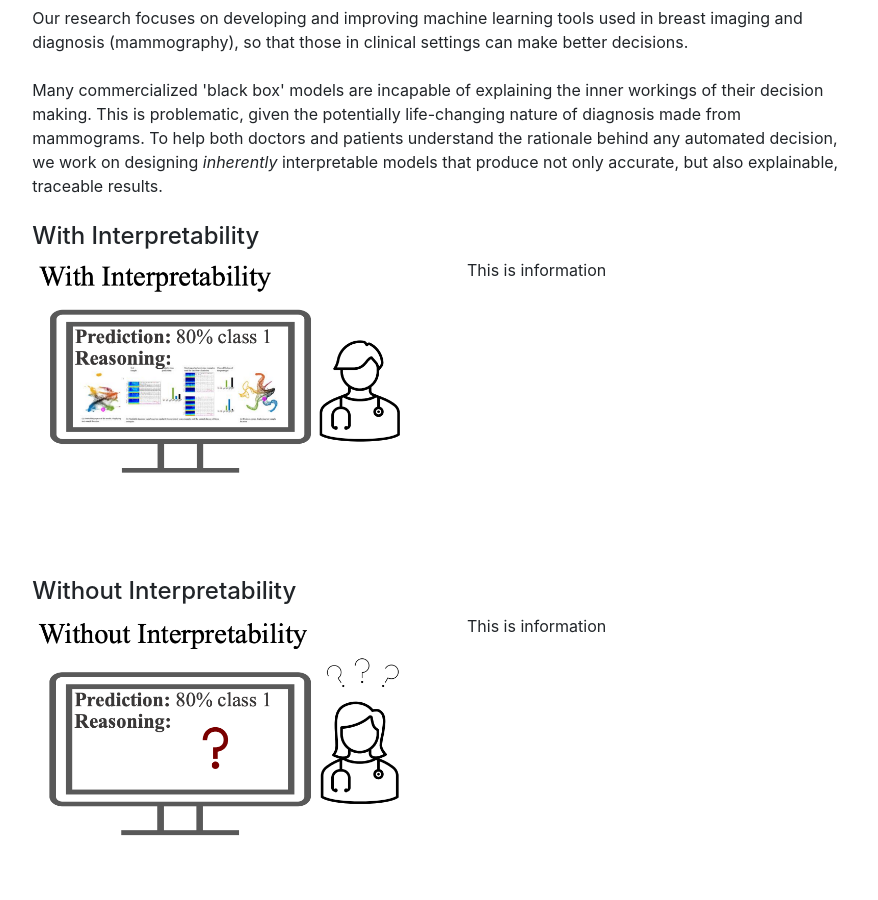
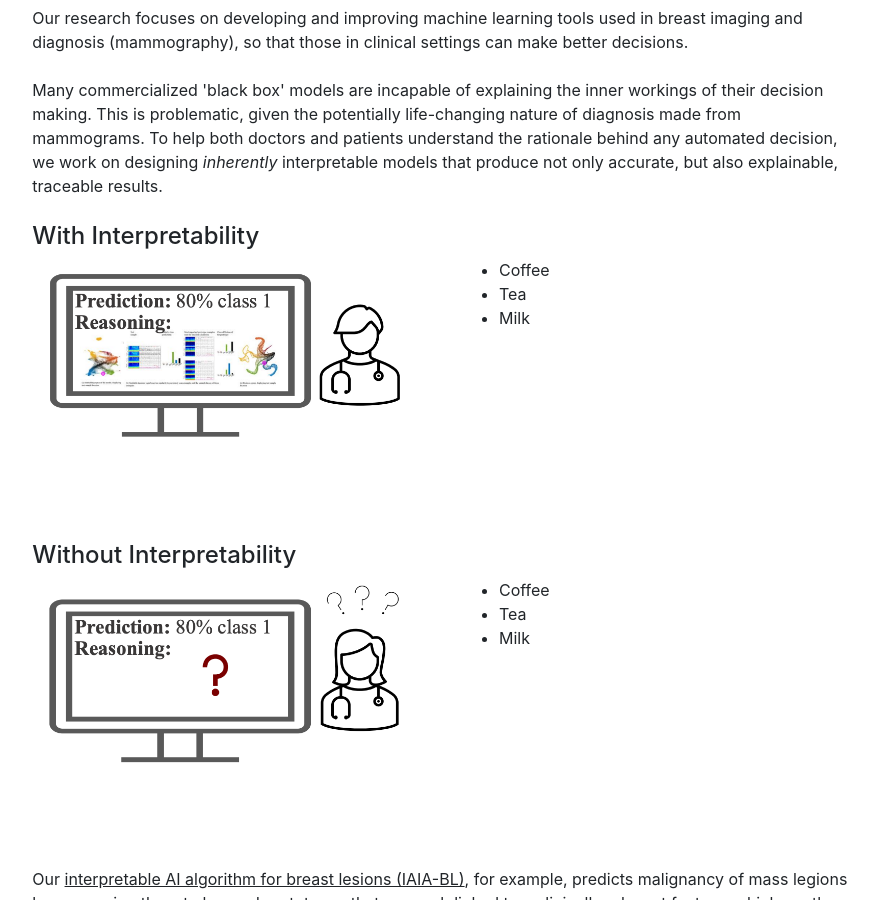
Before and after one commit to alinajadebarnett/interpmammo, a Jekyll site: the page built from index.md, in a window 1280 px wide and 900 px high, scrolled down 426 px. Shown: the whole window, without its empty margins (197-1075 px from the left). Built offline with Jekyll 4.4.1, drawn with Linux system fonts in a browser that asks for light colours.

Commit message:
change pictures

```diff
--- a/_includes/overview.html
+++ b/_includes/overview.html
@@ -12,7 +12,11 @@
         <img src="{{ site.github.url }}/assets/img/with_interp.jpg" alt="with_interp" width="100%">
       </div>
       <div class="col-md-6">
-        <p>This is information</p>
+        <ul>
+          <li>Coffee</li>
+          <li>Tea</li>
+          <li>Milk</li>
+        </ul>
       </div>
     </div>
 
@@ -24,7 +28,11 @@
         <img src="{{ site.github.url }}/assets/img/without_interp.jpg" alt="without_interp" width="100%">
       </div>
       <div class="col-md-6">
-        <p>This is information</p>
+        <ul>
+          <li>Coffee</li>
+          <li>Tea</li>
+          <li>Milk</li>
+        </ul>
       </div>
     </div>
 
```
Also changed, not shown: assets/img/with_interp.jpg, assets/img/without_interp.jpg.
